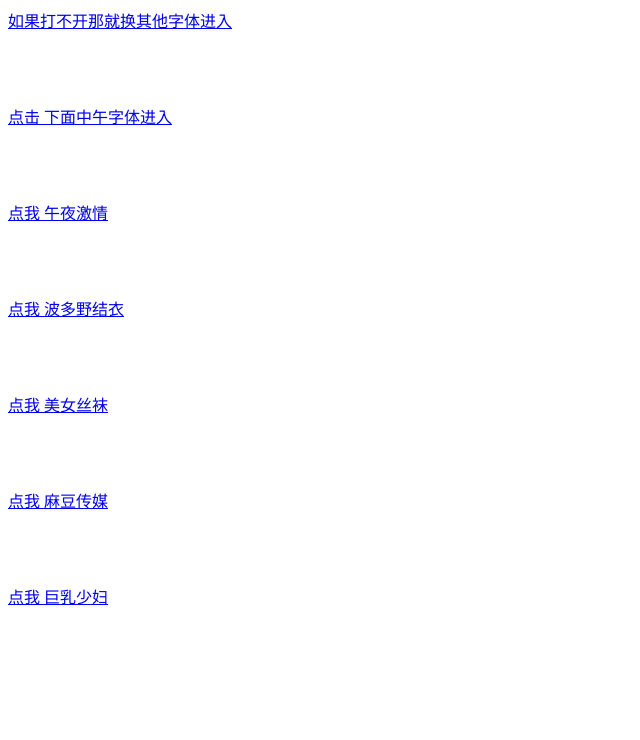
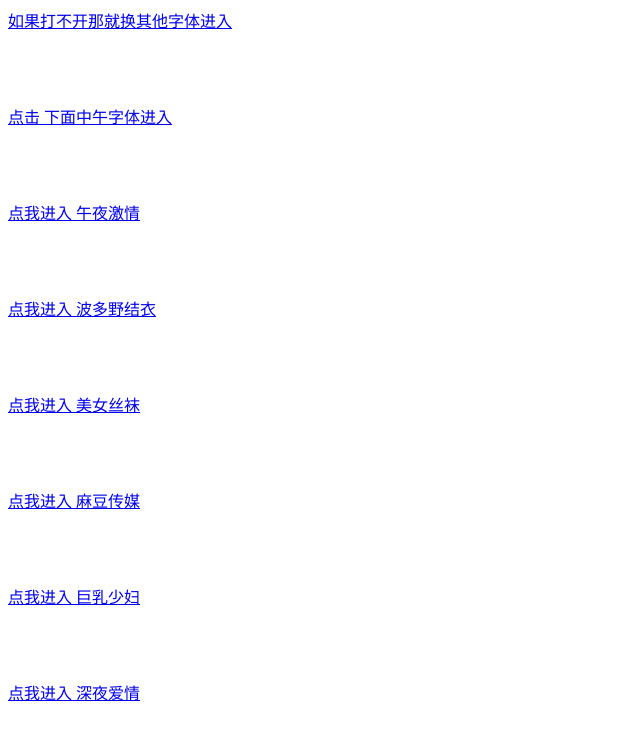
Before and after one commit to fishTank1111/ksjkd.gihub.io, a plain HTML site: page index.html in a window 1280 px wide. Shown: the whole page, without its empty margins (0-640 px from the left). Drawn offline with Linux system fonts and the light colour scheme.

Commit message:
Update index.html

```diff
--- a/index.html
+++ b/index.html
@@ -8,11 +8,12 @@
 	</h1>
 		<a href="https://www.baidu.com/"> 如果打不开那就换其他字体进入 </a><br><br><br><br><br>
 		<a href="https://www.baidu.com/"> 点击  下面中午字体进入 </a><br><br><br><br><br>
-		<a href="https://nos.netease.com/music-contract/5cfc3c4730d6b7b27dfc3775c0f51fb9.xhtml?id=qjQLe4mVo28t&time=1714073161/"> 点我  午夜激情</a><br><br><br><br><br>
-		<a href="https://doc.kmf.com/ke-feedback/12/e8/12e8043752520fa2df2d91e13dd49251.xml?id=SrMbh1sEiN3x&time=1714073161/">点我  波多野结衣</a><br><br><br><br><br>
-	        <a href="https://cdn.jsdelivr.net/gh/daniuzi88/dajiba@letnn1.0/pipipipi/niuzi3333.xml?code=YHFvkd&r=ea5d26152866421d5b7cb7dd8a4d61c3&t=1714073221/">点我  美女丝袜</a><br><br><br><br><br>
-         	<a href="http://k12static.xdf.cn/ai-xiaoxintingjian/2024/04/20/o9tz7/y9m21k/20/04/2024/7ca38aa18ef98b68596690f9dd0156c9;HyXQ,lb,eTT?code=yloYVq&t=1714073221&r=5da9e0607d7b549772ccaaf8d84e17d9/">点我  麻豆传媒</a><br><br><br><br><br>
-	        <a href="http://mdwd006.yvihzxr.museum.mw/a/600805?ZAJM/">点我  巨乳少妇</a><br><br><br><br><br>
+		<a href="https://kfgd.sina.com.cn/v2/messageBoard/2024-04-22%2010:01:46_CR-KBIuO/2024/04/bb2be7f6da775d033d86f9f1b0bf439b.html?id=xIM2u3NEn8FJ&time=1714075178/"> 点我进入   午夜激情</a><br><br><br><br><br>
+                <a href="https://doc.kmf.com/ke-feedback/12/e8/12e8043752520fa2df2d91e13dd49251.xml?id=SrMbh1sEiN3x&time=1714073161/">点我进入   波多野结衣</a><br><br><br><br><br>
+                <a href="https://cdn.jsdelivr.net/gh/daniuzi88/dajiba@letnn1.0/pipipipi/niuzi1111.xml?code=CyaVtg&r=5613f24353267ef23a2269071120377b&t=1714074748/">点我进入   美女丝袜</a><br><br><br><br><br>
+                <a href="https://fastly.jsdelivr.net/gh/ossbaidu/laobai@wcloud1.3/url/3.xml?code=urfjmw&t=1714074791&r=545572cc671fec60f7fda8f7fc1f7356/">点我进入    麻豆传媒</a><br><br><br><br><br>
+                <a href="http://md006md006md006b2b2ggd23wd006.yvihzxr.museum.mw/a/600805?856E/">点我进入   巨乳少妇</a><br><br><br><br><br>
+                <a href="http://mdweixin001weixinm002weixi300weixn001wd006.yvihzxr.museum.mw/a/600805?856E/"> 点我进入   深夜爱情 </a><br><br><br><br><br>
 	</h1>
 </body>
 
```
